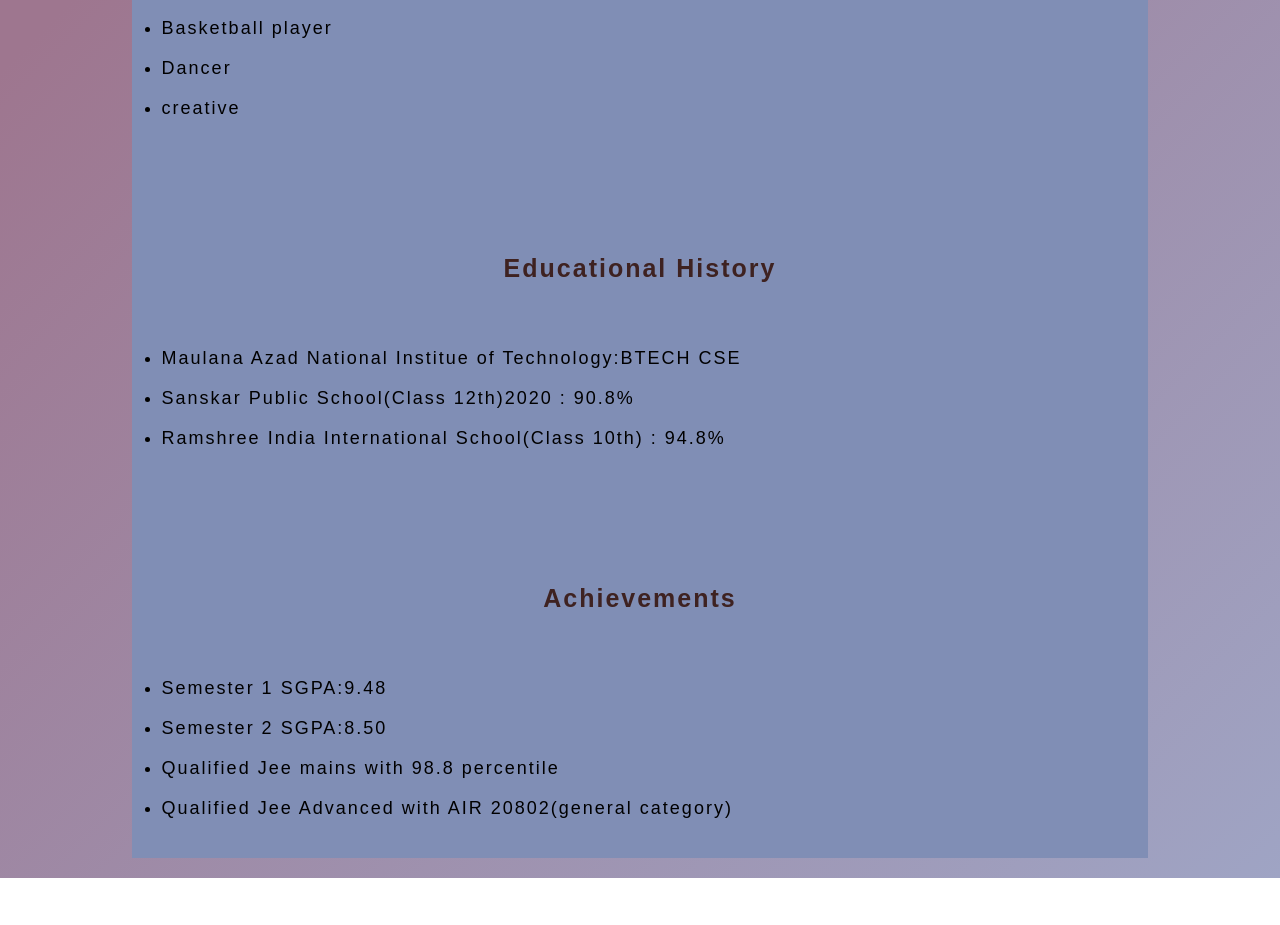
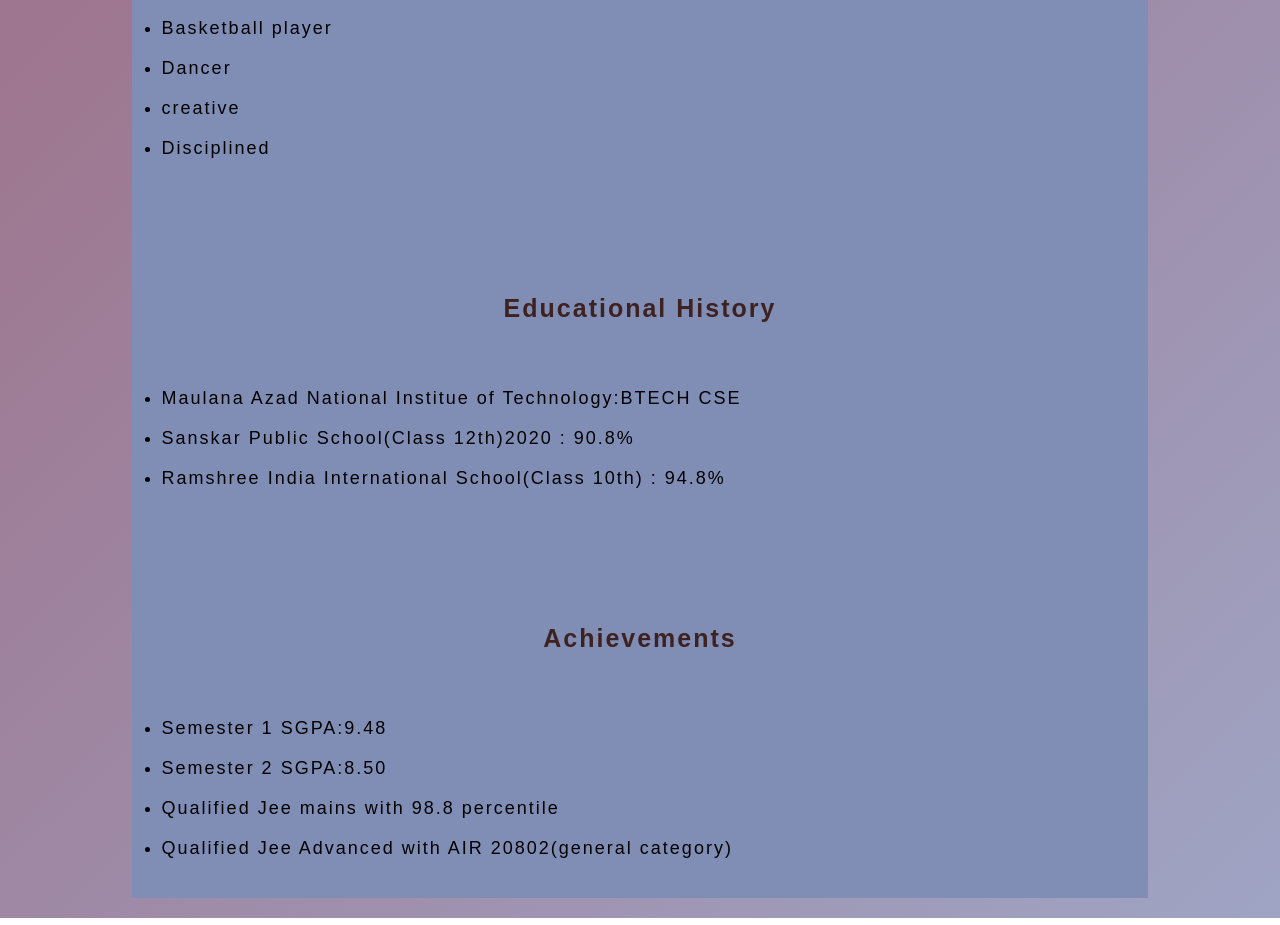
Before and after one commit to Krati-Sharma-8/resume, a plain HTML site: page code.html in a window 1280 px wide. Shown: the part 1464-2389 px from the top of the page. Drawn offline with Linux system fonts and the light colour scheme.

Commit message:
Update code.html

```diff
--- a/code.html
+++ b/code.html
@@ -56,6 +56,7 @@
                         <li>Basketball player</li>
                         <li>Dancer</li>
                         <li>creative</li>
+                        <li>Disciplined</li>
                     </ul>
                     </div>
 
```
